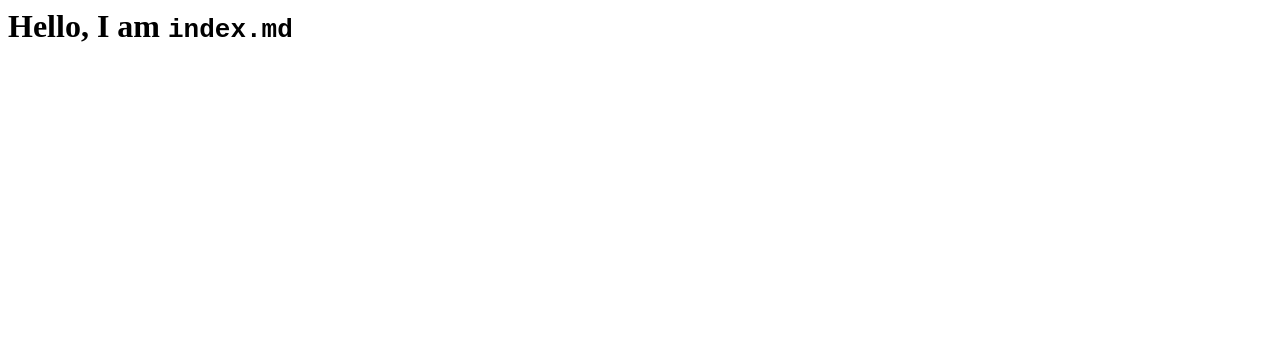
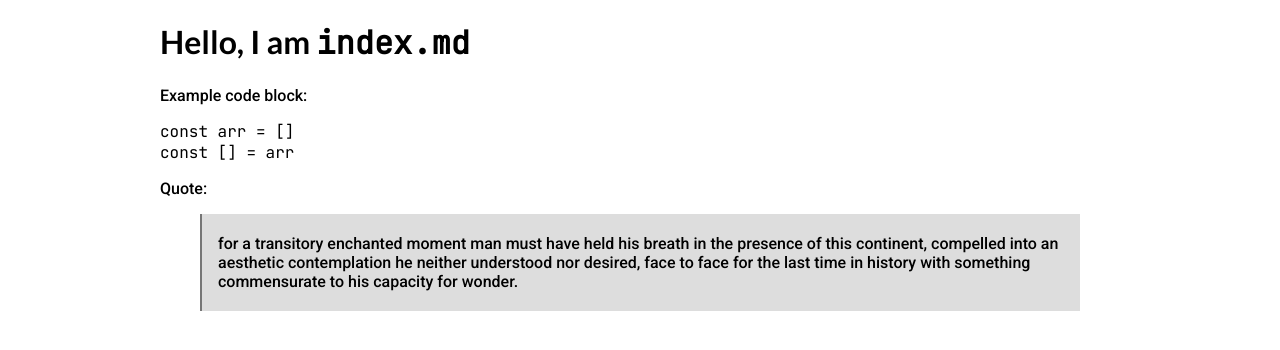
Before and after one commit to mrbrianevans/simple-markdown-website, a plain HTML site: page index.html in a window 1280 px wide. Drawn offline with Linux system fonts and the light colour scheme.

Commit message:
deploy: 31fcf48324130e4ce7dd0fc0fa1427cea2bcf78f

```diff
--- /dev/null
+++ b/common.css
@@ -0,0 +1,5 @@
+/* shared styles between all themes */
+main{
+    max-width: 60rem;
+    margin: auto;
+}
--- a/index.html
+++ b/index.html
@@ -1 +1,26 @@
-<h1>Hello, I am <code>index.md</code></h1>
+<!doctype html>
+<html lang="en" dir="ltr">
+<head>
+<title>Simple markdown website generator</title>
+<meta charset="utf-8">
+<link rel="icon" href="favicon.svg">
+<meta name="description" content="A simple NodeJS website generator for converting markdown to HTML">
+<link rel="stylesheet" href="common.css">
+<link rel="stylesheet" href="minimal.css">
+
+
+</head>
+<body>
+<main><h1>Hello, I am <code>index.md</code></h1>
+<p>Example code block:</p>
+<pre><code class="language-javascript">const arr = []
+const [] = arr
+</code></pre>
+<p>Quote:</p>
+<blockquote>
+<p>for a transitory enchanted moment man must have held his breath in the presence of this continent, compelled into an aesthetic contemplation he neither understood nor desired, face to face for the last time in history with something commensurate to his capacity for wonder.</p>
+</blockquote>
+</main>
+
+</body>
+</html>
--- /dev/null
+++ b/minimal.css
@@ -0,0 +1,20 @@
+@import url('https://fonts.googleapis.com/css2?family=JetBrains+Mono&family=Lato:wght@300;400;700&family=Roboto:wght@500&display=swap');
+
+code,pre{
+    font-family: "JetBrains Mono", monospace;
+}
+
+h1,h2,h3,h4,h5,h6{
+    font-family: "Lato", sans-serif;
+}
+
+body{
+    font-family: 'Roboto', sans-serif;
+}
+
+
+blockquote{
+    background: #0002;
+    border-left: 2px solid #0007;
+    padding: 0.25rem 1rem;
+}
```
Also changed, not shown: favicon.svg (added).
